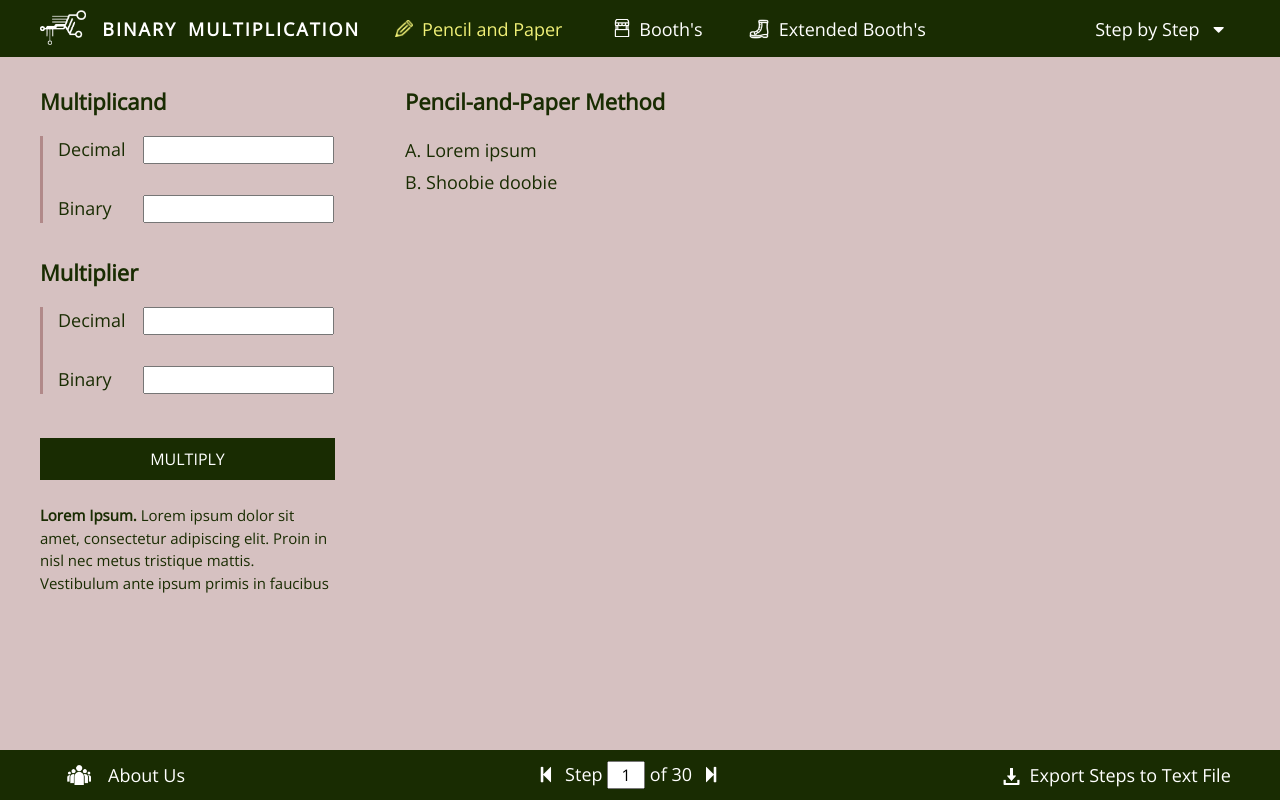
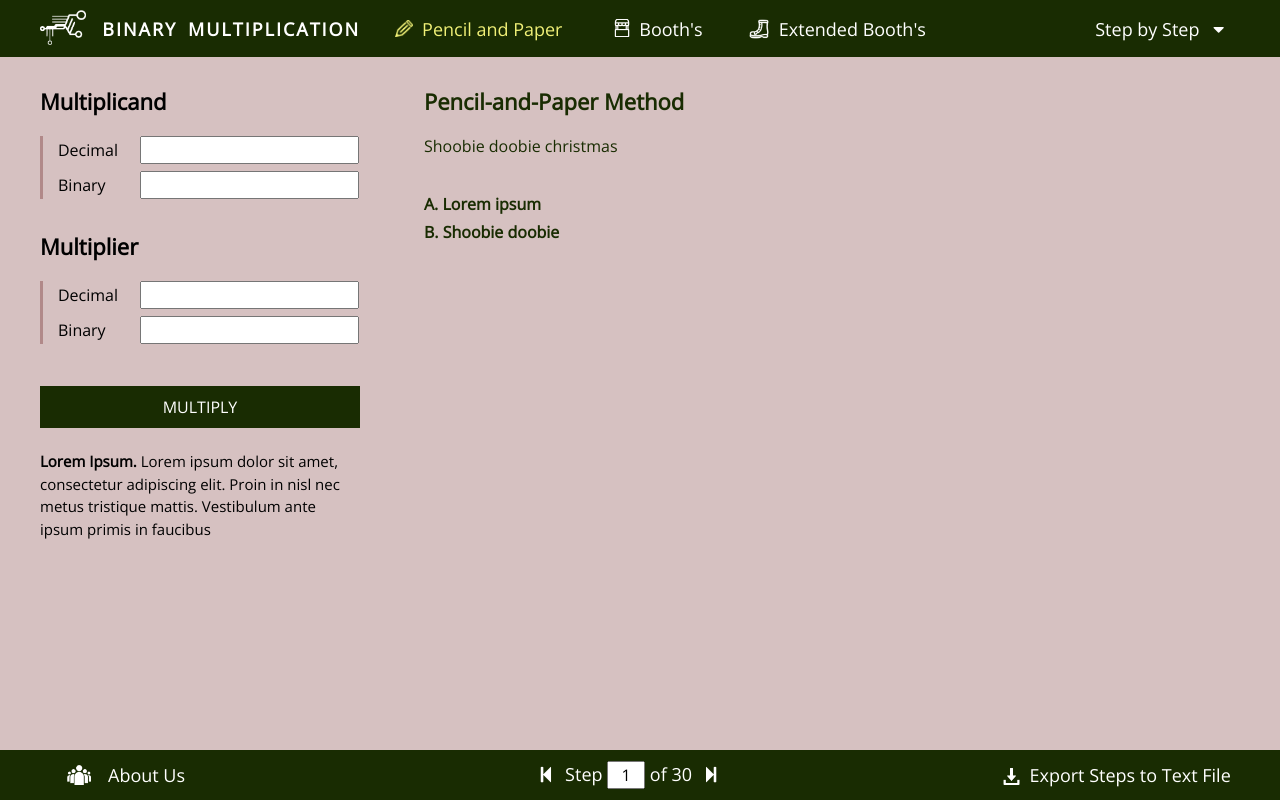
Before and after one commit to memgonzales/binary-multiplication, a PHP site: page / in a window 1280 px wide. Run offline with PHP 8.4, Linux system fonts and the light colour scheme.

Commit message:
Make input div static while results div is scrollable

```diff
--- a/home.html
+++ b/home.html
@@ -99,7 +99,6 @@
             </div>
         </div>
 
-        <div id = "workspace" class = "flex-container">
         <div id = "input-numbers" class = "hidden">
             <form id = "input-numbers-dec-bin">
                 <div id = "multiplicand-div">
@@ -154,15 +153,17 @@
             </form>
         </div>
 
+        <div id = "workspace" class = "flex-container">
             <div id = "results" class = "hidden">
                 <div id = "algo-name">
                     Pencil-and-Paper Method
                 </div>
 
-                <div id = "algo-steps">
-                    <p>
-                        A. Lorem ipsum <br>
-                        B. Shoobie doobie
+                <div>
+                    <p id = "algo-steps">
+                        Shoobie doobie christmas <br> <br>
+                        <b>A. Lorem ipsum</b> <br>
+                        <b>B. Shoobie doobie</b>
                     </p>
                 </div>
             </div>
--- a/scripts/mul-methods.js
+++ b/scripts/mul-methods.js
@@ -74,8 +74,12 @@ function showTrivia(index) {
 
 function showAlgoName(index) {
     $('#algo-name').text(algoNames[index]);
-    $('#algo-name').html(algoNames[index]);
 }
+
+function showAlgoSteps(index) {
+    $('#algo-steps').html(algoSteps[index]);
+}
+
 
 function clickMulMethod(elems, clickedElem) {
     const index = elems.indexOf(clickedElem);
@@ -84,11 +88,13 @@ function clickMulMethod(elems, clickedElem) {
         clickMulMethodUtil(elems, clickedElem);
         showTrivia(index);
         showAlgoName(index);
+        showAlgoSteps(index);
     });
 
     $('#' + clickedElem + '-logo').on('click', function() {
         clickMulMethodUtil(elems, clickedElem);
         showTrivia(index);
         showAlgoName(index);
+        showAlgoSteps(index);
     });
 }
--- a/style/results.css
+++ b/style/results.css
@@ -12,8 +12,14 @@
 
 #algo-steps {
     padding-left: 40px;
+    padding-bottom: 80px;
+    line-height: 1.8;
 }
 
-#algo-steps p {
-    line-height: 1.8;
+.indented {
+    margin-left: 30px;
 }
+
+.indented-2 {
+    margin-left: 60px;
+}
--- a/style/workspace.css
+++ b/style/workspace.css
@@ -4,24 +4,29 @@
 }
 
 #workspace {
-    width: 100%;
+    width: 70%;                         /* Calculated as 100% - margin-left */
     min-height: calc(100vh - 30px);
     padding: 0px;
-    margin-left: 0px;
+    margin-left: 30%;                   /* Should be greater than width of #input-numbers */
     margin-right: 0px;
     margin-top: 16px;
     color: var(--green-emphasis);
 }
 
 #input-numbers {
-    flex: 1;
-    padding-top: 60px;
+    width: 25%;
+    padding-top: 16px;
     padding-left: 40px;
     padding-right: 30px;
+    position: fixed;
+    left: 0px;
+    top: 60px;
 }
 
 #results {
-    flex: 3;
+    flex: 2.5;
     padding-top: 60px;
-    padding-right: 30px;
+    padding-right: 40px;
+    font-size: 16px;
+    overflow: scroll;
 }
```
Also changed, not shown: scripts/algo-strings.js (+28 -5 lines). Lines whose indentation alone changed are shown as unchanged.
